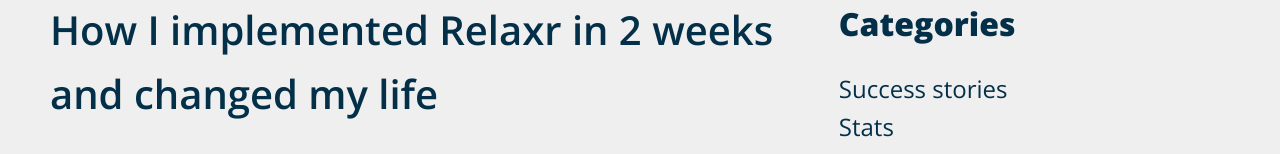
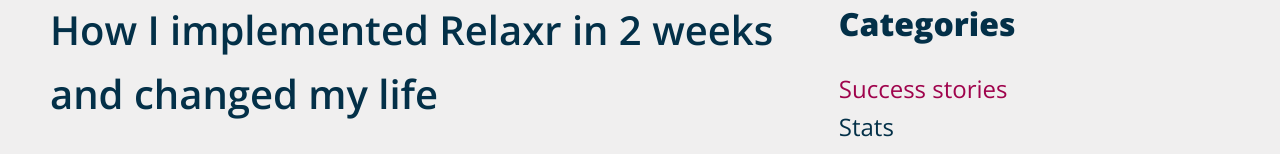
Before and after one commit to vandaillyes/homework_landingpage, a plain HTML site: page blog.html in a window 1280 px wide. In both pictures the pointer is over the link "Success stories". Shown: the part 165-319 px from the top of the page. Drawn offline with nearby package versions, Linux system fonts and the light colour scheme.

Commit message:
added hover colour to categories

```diff
--- a/css/style.css
+++ b/css/style.css
@@ -374,6 +374,10 @@ aside ul {
       margin: 0;
     }
 
+    aside ul li a:hover {
+      color: #9F034C;
+    }
+
 .about {
     margin-bottom: 50px;
     }
```
